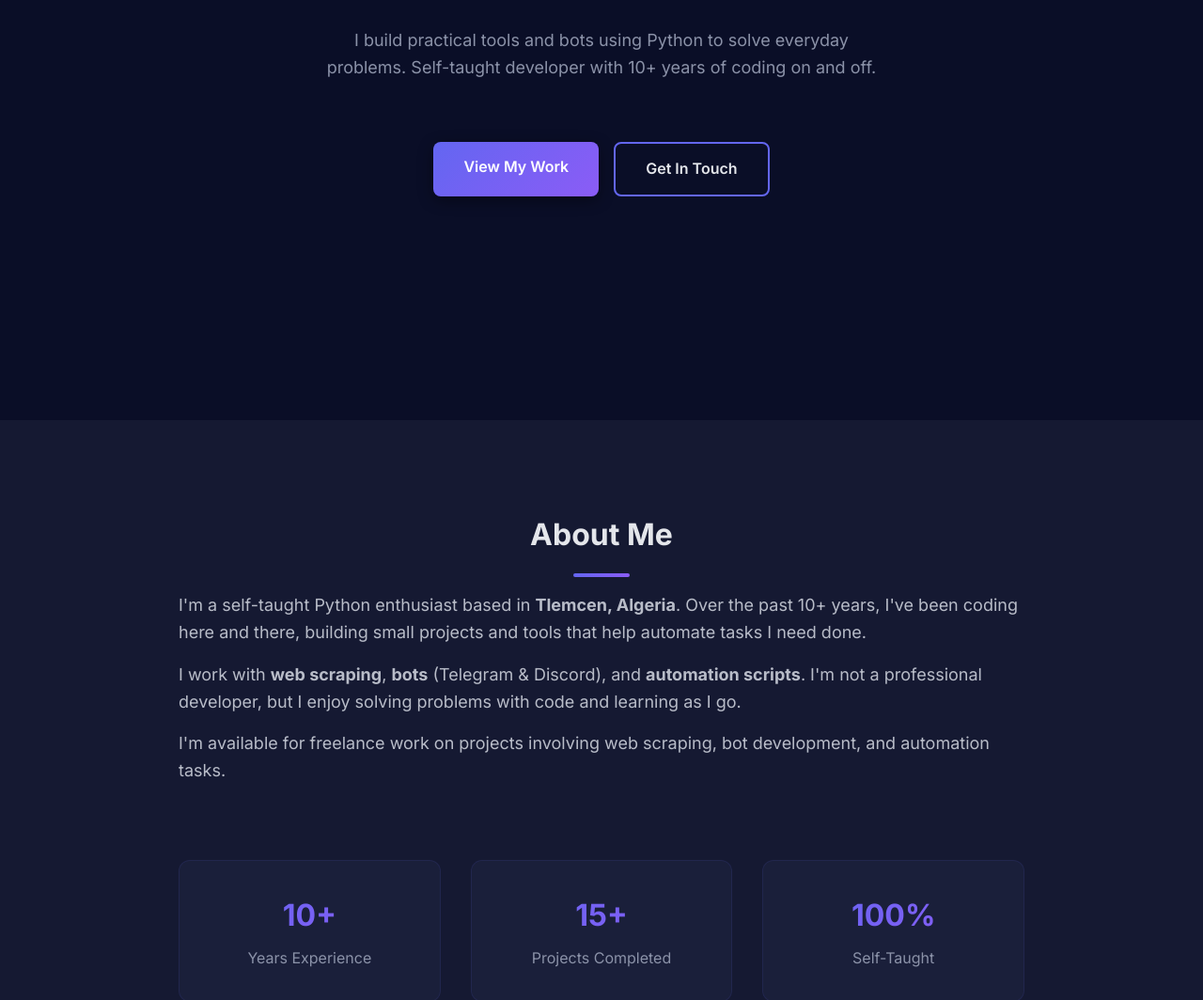
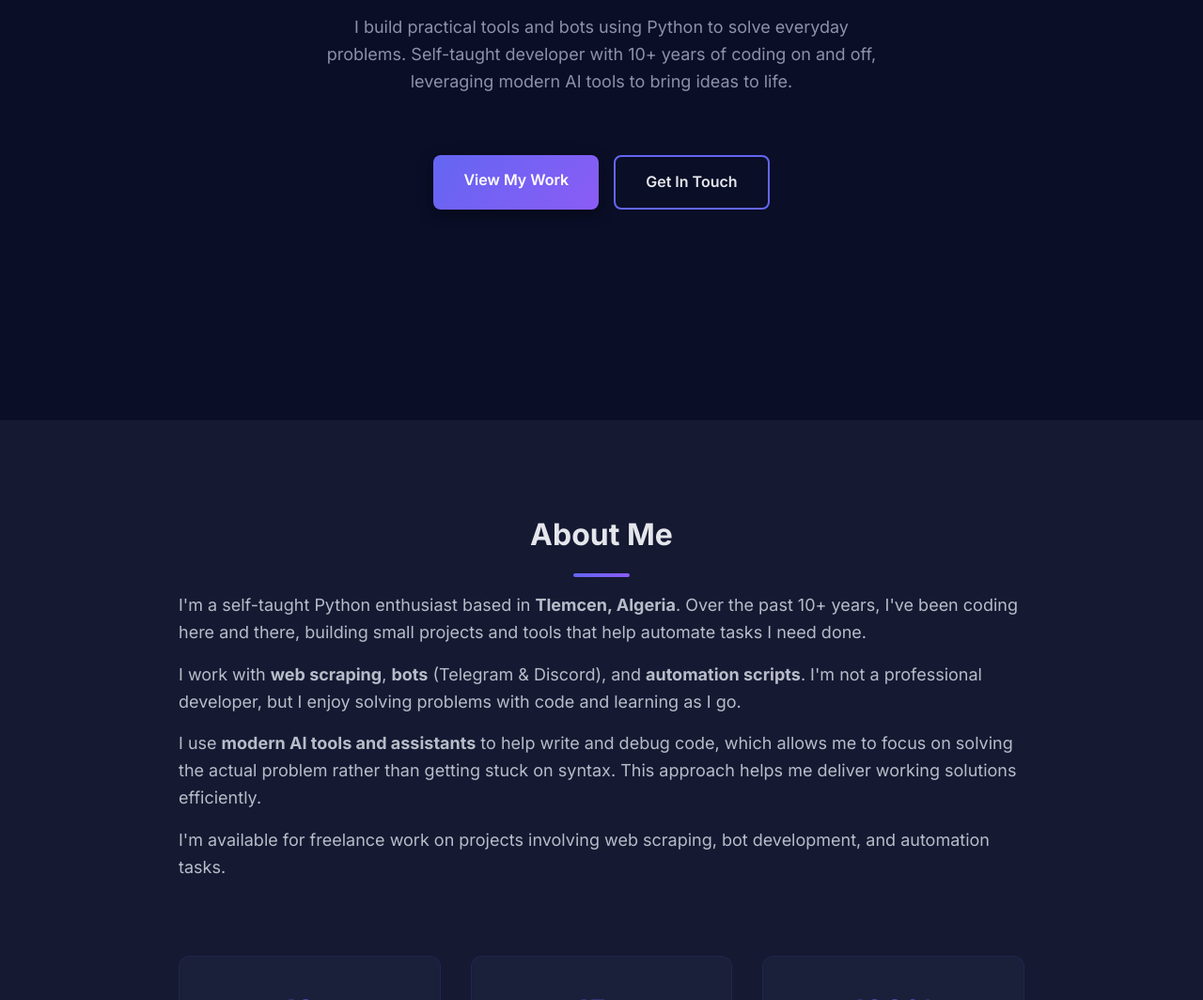
Before and after one commit to NewPyDev/NewPyDev.github.io, a plain HTML site: page index.html in a window 1280 px wide. Shown: the part 353-1417 px from the top of the page at 94% size. Drawn offline with Linux system fonts and the light colour scheme.

Commit message:
Add AI-assisted coding approach to portfolio

```diff
--- a/index.html
+++ b/index.html
@@ -44,7 +44,8 @@
                 <p class="hero-subtitle">Python Enthusiast</p>
                 <p class="hero-description">
                     I build practical tools and bots using Python to solve everyday problems.
-                    Self-taught developer with 10+ years of coding on and off.
+                    Self-taught developer with 10+ years of coding on and off, leveraging modern AI tools to bring ideas
+                    to life.
                 </p>
                 <div class="hero-cta">
                     <a href="#projects" class="btn btn-primary">View My Work</a>
@@ -71,6 +72,13 @@
                         and <strong>automation scripts</strong>. I'm not a professional developer, but I enjoy solving
                         problems
                         with code and learning as I go.
+                    </p>
+                    <p>
+                        I use <strong>modern AI tools and assistants</strong> to help write and debug code, which allows
+                        me to
+                        focus on solving the actual problem rather than getting stuck on syntax. This approach helps me
+                        deliver
+                        working solutions efficiently.
                     </p>
                     <p>
                         I'm available for freelance work on projects involving web scraping, bot development,
```
